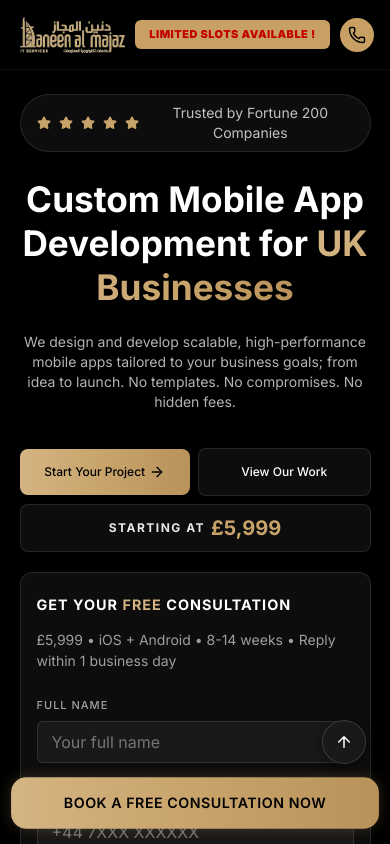
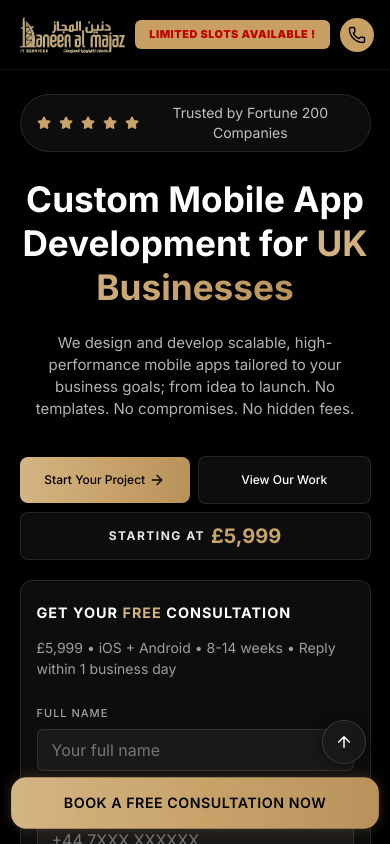
Before and after one commit to faheemnazir/landingpagedan, a React (Vite) app: page / in a window 390 px wide. Shown: the top 844 px of the page. Built offline with nearby package versions, Linux system fonts and the light colour scheme.

Commit message:
style: fix massive vertical spacing in hero content by reverting height stretch and increasing font size

```diff
--- a/src/components/Hero.css
+++ b/src/components/Hero.css
@@ -4,7 +4,7 @@
   gap: clamp(16px, 3vw, 32px);
   padding-top: clamp(12px, 2.5vh, 48px);
   padding-bottom: clamp(12px, 2.5vh, 48px);
-  align-items: stretch;
+  align-items: flex-start;
   min-height: calc(100vh - 96px);
   min-height: calc(100dvh - 96px);
 }
@@ -13,9 +13,8 @@
   display: flex;
   flex-direction: column;
   align-items: flex-start;
-  justify-content: space-between;
+  gap: clamp(16px, 2.5vh, 32px);
   width: 100%;
-  height: 100%;
 }
 
 .hero-badge {
@@ -64,7 +63,7 @@
   font-family: 'Inter', sans-serif;
   font-style: normal;
   font-weight: 400;
-  font-size: clamp(14px, 1.2vw, 19px);
+  font-size: clamp(15px, 1.25vw, 21px);
   line-height: 1.6;
   color: rgba(255, 255, 255, 0.7);
   max-width: 100%;
@@ -413,8 +412,8 @@
   }
 
   .hero-subtitle {
-    font-size: 16px;
-    line-height: 24px;
+    font-size: 17px;
+    line-height: 25px;
     margin-top: 8px;
     margin-bottom: 12px;
     max-width: 100%;
@@ -472,8 +471,8 @@
   }
 
   .hero-subtitle {
-    font-size: 15px;
-    line-height: 22px;
+    font-size: 16px;
+    line-height: 24px;
     margin-top: 8px;
     margin-bottom: 12px;
   }
@@ -521,8 +520,8 @@
   }
 
   .hero-subtitle {
-    font-size: 14px;
-    line-height: 20px;
+    font-size: 15px;
+    line-height: 22px;
   }
 
   .btn-start,
```
